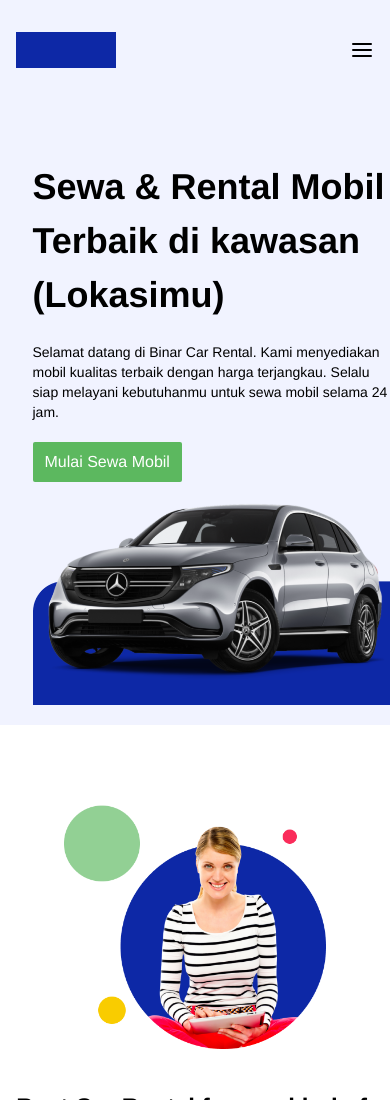
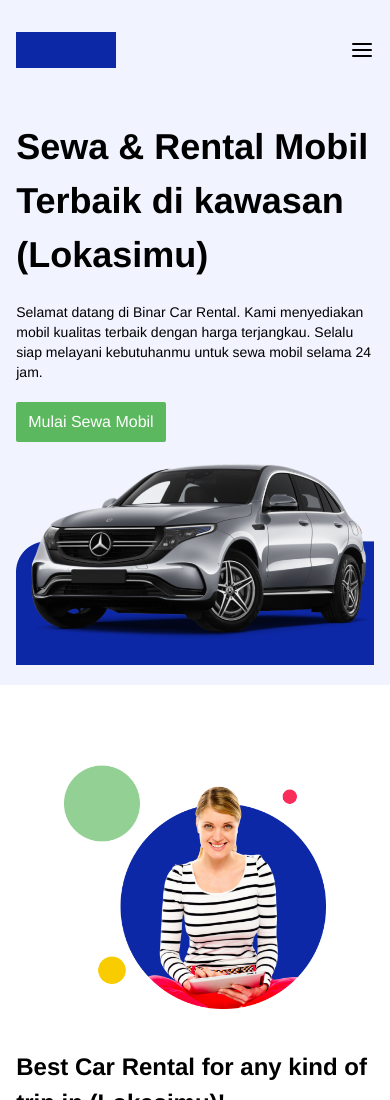
Before and after one commit to SahidJafar/24001117-SYNRGY7-sah-bcr-ch2, a website: page index.html in a window 390 px wide. Shown: the top 1100 px of the page. Drawn offline with nearby package versions, Linux system fonts and the light colour scheme.

Commit message:
feat : change responsive main section

```diff
--- a/index.html
+++ b/index.html
@@ -87,13 +87,13 @@
 <!-- /Header -->
 
 <!-- Main Section -->
-<section id="main" class="py-5 bg-[#f1f3ff]">
-  <div class="container md:w-full w-11/12 flex flex-wrap items-center ml-auto mt-10 md:pl-12">
+<section id="main" class="py-5 h-full w-full bg-[#f1f3ff]">
+  <div class="container md:w-3/4 w-11/12 flex flex-wrap items-center mx-auto justify-center md:mt-10">
     <div class="mb-4 lg:mb-0 lg:w-1/2">
-      <h1 class="lg:max-w-xl text-4xl leading-[54px] font-bold sm:max-w-lg mb-5">
+      <h1 class="md:max-w-xl text-4xl leading-[54px] font-bold max-w-lg mb-5">
         Sewa & Rental Mobil Terbaik di kawasan (Lokasimu)
       </h1>
-      <p class="lg:max-w-lg font-light text-[14px] sm:max-w-lg leading-5">Selamat datang di Binar Car Rental. Kami menyediakan mobil kualitas terbaik dengan harga terjangkau. Selalu siap melayani kebutuhanmu untuk sewa mobil selama 24 jam.</p>
+      <p class="max-w-lg font-light text-[14px] leading-5">Selamat datang di Binar Car Rental. Kami menyediakan mobil kualitas terbaik dengan harga terjangkau. Selalu siap melayani kebutuhanmu untuk sewa mobil selama 24 jam.</p>
       <div class="flex  mt-5 lg:justify-start">
         <button type="button" class="bg-[#5cb85f] rounded-sm px-3 py-2 text-white">
           Mulai Sewa Mobil
@@ -101,7 +101,9 @@
       </div>
     </div>
     <div class="lg:w-1/2">
-      <img src="./src/assets/img/img_car.png" alt="Car" class="ml-auto mt-0" />
+      <div class="lg:absolute lg:top-0 lg:right-0 lg:mt-28">
+        <img src="./src/assets/img/img_car.png" alt="Car" class="lg:max-w-lg" />
+      </div>
     </div>
   </div>
 </section>
@@ -110,7 +112,7 @@
 <!-- Our Section -->
 <section id="our" class="py-10">
   <div class="container  md:w-full w-11/12 flex flex-wrap justify-center items-center mx-auto mt-10 md:px-12 md:flex-row">
-    <div class="w-full lg:w-1/2 max-xl:px-12 mb-10">
+    <div class="lg:w-1/2 max-xl:px-12 mb-10">
       <img src="./src/assets/img/img_service.png" alt="Car" class="ml-auto mt-0" />
     </div>
     <div class="lg:w-1/2 lg:pl-40">
```
Also changed, not shown: src/assets/styles/output.css.
